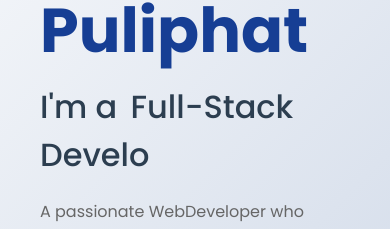
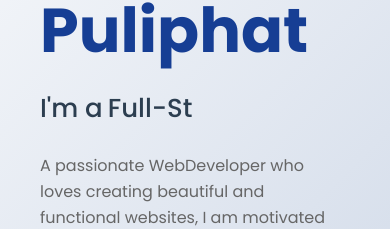
Before and after one commit to Puliphat/puliphat-portfolio, a React (Vite) app: page / in a window 390 px wide. Shown: the part 256-485 px from the top of the page. Built offline with nearby package versions, Linux system fonts and the light colour scheme.

Commit message:
fix hero responsive

```diff
--- a/src/components/Hero/Hero.jsx
+++ b/src/components/Hero/Hero.jsx
@@ -17,9 +17,9 @@ function Hero() {
               <span style={{ marginRight: "5px" }}>I'm a </span>
               <TypeAnimation
                 sequence={[
-                  "Web Developer ( ◡̀_◡́)ᕤ",
+                  "Web Developer ◡̀_◡́)ᕤ",
                   1000,
-                  "Full-Stack Developer ᕙ( •̀ ᗜ •́ )ᕗ",
+                  "Full-Stack Developer •̀ ᗜ •́ )ᕗ",
                   1000,
                 ]}
                 speed={50}
--- a/src/components/Hero/Hero.module.css
+++ b/src/components/Hero/Hero.module.css
@@ -98,8 +98,15 @@
           margin: 50px 0;
           padding: 20px;
 
-            & .hero_info, .hero_img{
+          & .hero_info, .hero_img{
             width: 99%;
+          }
+
+          & .text_3 {
+            font-size: 26px;
+            height: 50px;
+            display: flex;
+            align-items: center;
           }
         }
      }
```
